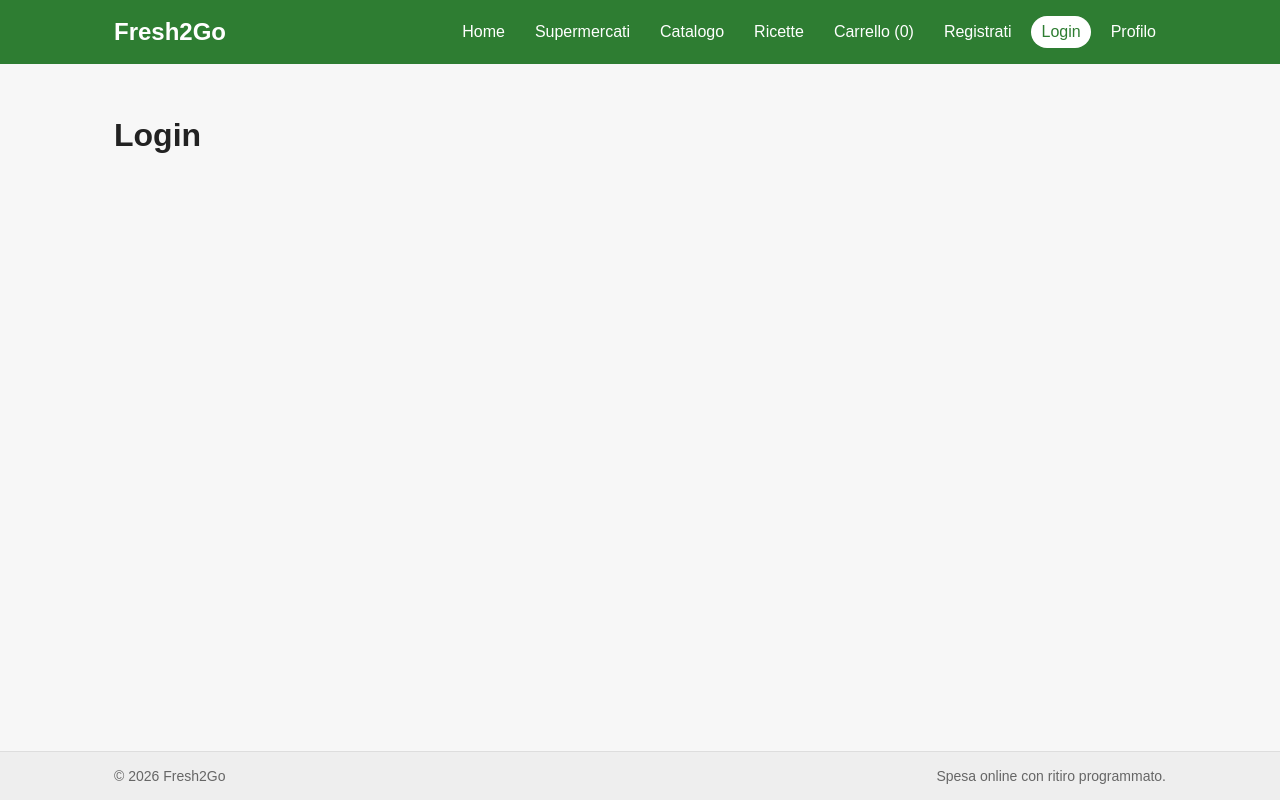
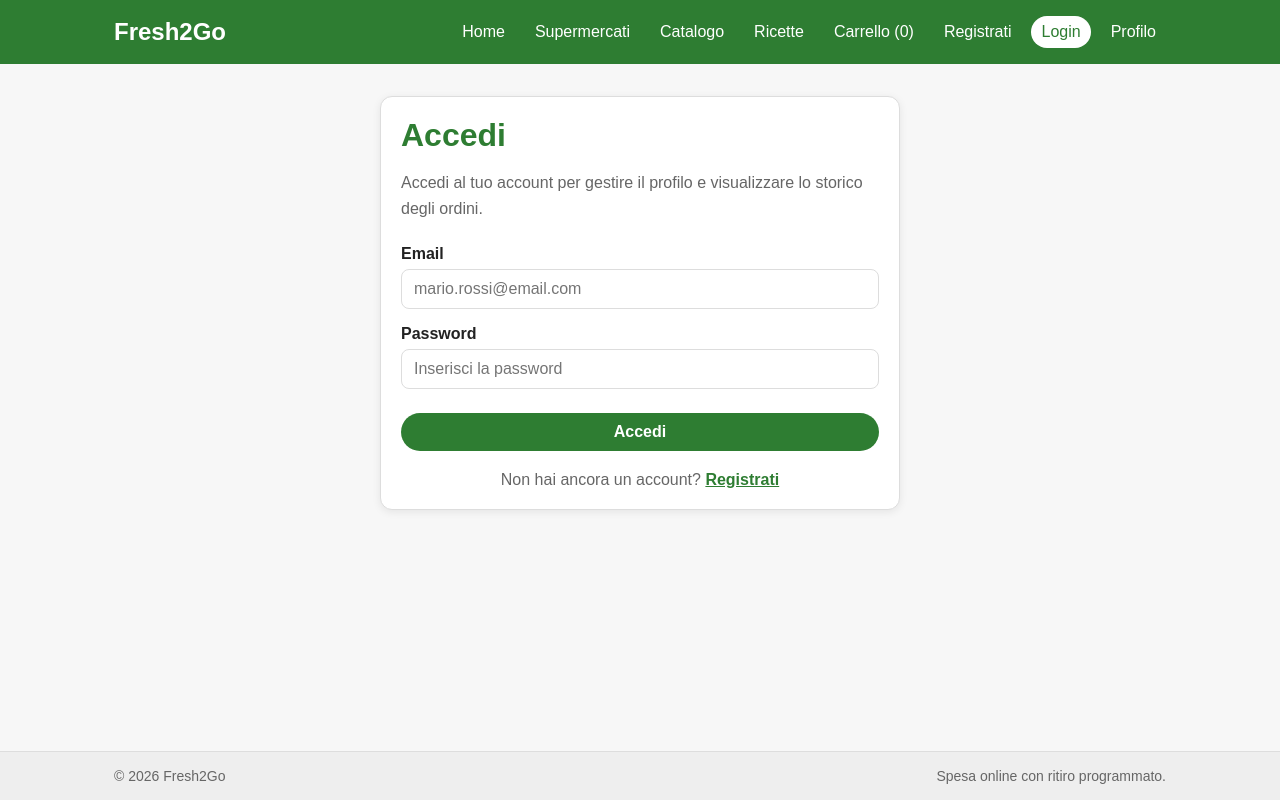
Before and after one commit to luxuang03/Fresh2Go, a Vue app in the folder frontend/: page /login in a window 1280 px wide. Built offline with nearby package versions, Linux system fonts and the light colour scheme.

Commit message:
Aggiunta pagina login statica

```diff
--- a/frontend/src/views/LoginView.vue
+++ b/frontend/src/views/LoginView.vue
@@ -1,6 +1,45 @@
 <template>
   <main>
-    <h1>Login</h1>
-    <p></p>
+    <section class="auth-page">
+      <div class="auth-card card">
+        <div class="auth-intro">
+          <h1 class="page-title">Accedi</h1>
+          <p class="page-description">
+            Accedi al tuo account per gestire il profilo e visualizzare lo storico degli ordini.
+          </p>
+        </div>
+
+        <form class="auth-form">
+          <div class="form-row">
+            <label for="email">Email</label>
+            <input
+              id="email"
+              type="email"
+              name="email"
+              placeholder="mario.rossi@email.com"
+              required
+            />
+          </div>
+
+          <div class="form-row">
+            <label for="password">Password</label>
+            <input
+              id="password"
+              type="password"
+              name="password"
+              placeholder="Inserisci la password"
+              required
+            />
+          </div>
+
+          <button class="btn auth-button" type="submit">Accedi</button>
+
+          <p class="auth-link-text">
+            Non hai ancora un account?
+            <RouterLink to="/register">Registrati</RouterLink>
+          </p>
+        </form>
+      </div>
+    </section>
   </main>
 </template>
```
